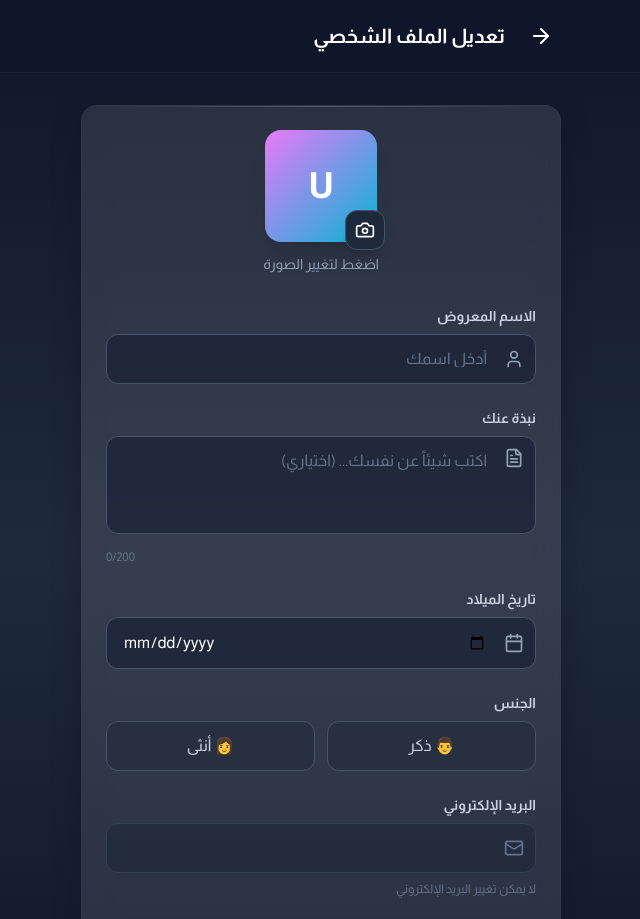
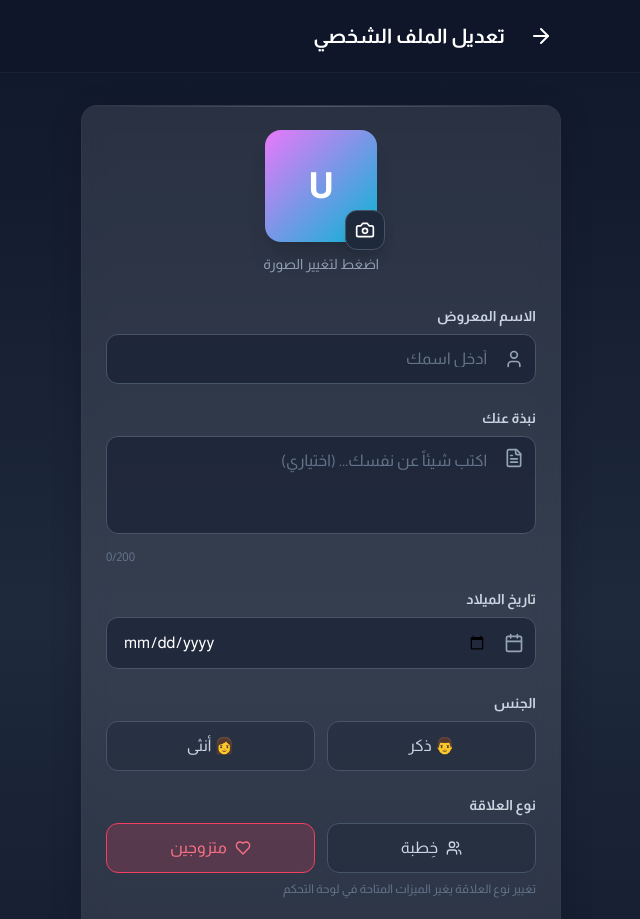
Before and after one commit to wesalappx/wesal-app, a Next.js app: page /settings/profile in a window 1280 px wide. Shown: the top 919 px of the page, without its empty margins (319-959 px from the left). Built offline with nearby package versions, Linux system fonts and the light colour scheme; no server answers.

Commit message:
fix: UI and AI improvements - Premium badge icon-only, AI response parsing, safe-area auth pages, mode switcher in settings

```diff
--- a/src/app/auth/login/page.tsx
+++ b/src/app/auth/login/page.tsx
@@ -143,7 +143,7 @@ export default function LoginPage() {
     }
 
     return (
-        <main className="min-h-[100dvh] w-full flex flex-col items-center justify-center py-10 px-4 sm:px-6 font-sans relative">
+        <main className="min-h-[100dvh] w-full flex flex-col items-center justify-center py-10 px-4 sm:px-6 font-sans relative overflow-y-auto" style={{ paddingTop: 'max(2.5rem, env(safe-area-inset-top))', paddingBottom: 'max(2.5rem, env(safe-area-inset-bottom))' }}>
             {/* Vibrant Mesh Gradient Background */}
             <div className="fixed inset-0 pointer-events-none -z-10">
                 <div className="absolute inset-0 bg-gradient-to-br from-indigo-50/80 via-purple-50/50 to-rose-50/80 animate-gradient-xy" />
--- a/src/app/auth/register/page.tsx
+++ b/src/app/auth/register/page.tsx
@@ -155,7 +155,7 @@ export default function RegisterPage() {
     }
 
     return (
-        <main className="min-h-[100dvh] w-full flex flex-col items-center justify-center py-10 px-4 sm:px-6 font-sans relative">
+        <main className="min-h-[100dvh] w-full flex flex-col items-center justify-center py-10 px-4 sm:px-6 font-sans relative overflow-y-auto" style={{ paddingTop: 'max(2.5rem, env(safe-area-inset-top))', paddingBottom: 'max(2.5rem, env(safe-area-inset-bottom))' }}>
             {/* Vibrant Mesh Gradient Background */}
             <div className="fixed inset-0 pointer-events-none -z-10">
                 <div className="absolute inset-0 bg-gradient-to-br from-indigo-50/80 via-purple-50/50 to-rose-50/80 animate-gradient-xy" />
--- a/src/app/dashboard/page.tsx
+++ b/src/app/dashboard/page.tsx
@@ -307,14 +307,12 @@ export default function Dashboard() {
                         <div className="w-10 h-10 relative">
                             <img src="/wesal-logo.svg" alt="Wesal" className="w-full h-full object-contain drop-shadow-lg" />
                         </div>
-                        <div>
+                        <div className="flex items-center gap-2">
                             <span className={`text-xl font-bold tracking-wide ${theme === 'light' ? 'text-slate-900' : 'text-white'}`}>
                                 {language === 'ar' ? 'وصال' : 'Wesal'}
                             </span>
                             {isPremium && (
-                                <span className="ml-2 inline-flex items-center gap-1 text-xs text-amber-500 font-medium">
-                                    <Crown className="w-3 h-3" /> Premium
-                                </span>
+                                <Crown className="w-4 h-4 text-amber-500" />
                             )}
                         </div>
                     </div>
--- a/src/app/settings/profile/page.tsx
+++ b/src/app/settings/profile/page.tsx
@@ -2,12 +2,13 @@
 
 import { useState, useEffect, useRef } from 'react';
 import { motion } from 'framer-motion';
-import { ArrowRight, Camera, User, Mail, Calendar, Check, Loader2, AlertCircle, FileText } from 'lucide-react';
+import { ArrowRight, Camera, User, Mail, Calendar, Check, Loader2, AlertCircle, FileText, Heart, Users } from 'lucide-react';
 import Link from 'next/link';
 import { useRouter } from 'next/navigation';
 import { useAuth } from '@/hooks/useAuth';
 import { createClient } from '@/lib/supabase/client';
 import { useSettingsStore } from '@/stores/settings-store';
+import { useRelationshipStage, RelationshipStage } from '@/hooks/useRelationshipStage';
 
 export default function ProfileEditPage() {
     const { user, updateProfile } = useAuth();
@@ -29,6 +30,11 @@ export default function ProfileEditPage() {
     const [isLoading, setIsLoading] = useState(false);
     const [success, setSuccess] = useState(false);
 
+    // Relationship stage
+    const { stage, updateStage, isLoading: stageLoading } = useRelationshipStage();
+    const [selectedStage, setSelectedStage] = useState<RelationshipStage>('married');
+    const [stageUpdating, setStageUpdating] = useState(false);
+
     // Load user data on mount
     useEffect(() => {
         if (user) {
@@ -40,6 +46,13 @@ export default function ProfileEditPage() {
             setAvatarUrl(user.user_metadata?.avatar_url || null);
         }
     }, [user]);
+
+    // Sync stage with hook
+    useEffect(() => {
+        if (!stageLoading) {
+            setSelectedStage(stage);
+        }
+    }, [stage, stageLoading]);
 
     const validateForm = (): boolean => {
         const newErrors: Record<string, string> = {};
@@ -318,6 +331,64 @@ export default function ProfileEditPage() {
                             </div>
                         </div>
 
+                        {/* Relationship Stage */}
+                        <div className="space-y-2">
+                            <label className={`block text-sm font-bold text-right ${theme === 'light' ? 'text-slate-700' : 'text-surface-300'}`}>
+                                نوع العلاقة
+                            </label>
+                            <div className="grid grid-cols-2 gap-3">
+                                <button
+                                    type="button"
+                                    disabled={stageUpdating}
+                                    onClick={async () => {
+                                        if (selectedStage === 'khatba') return;
+                                        setStageUpdating(true);
+                                        try {
+                                            await updateStage('khatba');
+                                            setSelectedStage('khatba');
+                                        } catch (e) {
+                                            console.error('Failed to update stage:', e);
+                                        } finally {
+                                            setStageUpdating(false);
+                                        }
+                                    }}
+                                    className={`py-3 rounded-xl border font-medium transition-all flex items-center justify-center gap-2 disabled:opacity-50 ${selectedStage === 'khatba'
+                                        ? 'bg-violet-500/20 border-violet-500 text-violet-400'
+                                        : theme === 'light' ? 'bg-white border-slate-200 text-slate-600 hover:bg-slate-50' : 'bg-surface-800/50 border-surface-600 text-surface-300 hover:bg-surface-700/50'
+                                        }`}
+                                >
+                                    <Users className="w-4 h-4" />
+                                    خِطبة
+                                </button>
+                                <button
+                                    type="button"
+                                    disabled={stageUpdating}
+                                    onClick={async () => {
+                                        if (selectedStage === 'married') return;
+                                        setStageUpdating(true);
+                                        try {
+                                            await updateStage('married');
+                                            setSelectedStage('married');
+                                        } catch (e) {
+                                            console.error('Failed to update stage:', e);
+                                        } finally {
+                                            setStageUpdating(false);
+                                        }
+                                    }}
+                                    className={`py-3 rounded-xl border font-medium transition-all flex items-center justify-center gap-2 disabled:opacity-50 ${selectedStage === 'married'
+                                        ? 'bg-rose-500/20 border-rose-500 text-rose-400'
+                                        : theme === 'light' ? 'bg-white border-slate-200 text-slate-600 hover:bg-slate-50' : 'bg-surface-800/50 border-surface-600 text-surface-300 hover:bg-surface-700/50'
+                                        }`}
+                                >
+                                    <Heart className="w-4 h-4" />
+                                    متزوجين
+                                </button>
+                            </div>
+                            <p className={`text-xs text-right ${theme === 'light' ? 'text-slate-500' : 'text-surface-500'}`}>
+                                تغيير نوع العلاقة يغير الميزات المتاحة في لوحة التحكم
+                            </p>
+                        </div>
+
                         {/* Email Field - Read Only */}
                         <div className="space-y-2">
                             <label className="block text-sm font-bold text-surface-300 text-right">
--- a/src/lib/ai.ts
+++ b/src/lib/ai.ts
@@ -232,7 +232,8 @@ async function callGeminiChat(messages: ChatMessage[]): Promise<string> {
         }
 
         const data = await response.json();
-        const content = data.choices?.[0]?.message?.content;
+        // API returns { content: string } directly, not OpenAI format
+        const content = data.content || data.choices?.[0]?.message?.content;
 
         if (!content) {
             console.error('No content in AI chat response:', data);
@@ -319,7 +320,8 @@ async function callGemini(prompt: string, systemRole: string): Promise<string> {
         }
 
         const data = await response.json();
-        const content = data.choices?.[0]?.message?.content;
+        // API returns { content: string } directly, not OpenAI format
+        const content = data.content || data.choices?.[0]?.message?.content;
 
         if (!content) {
             console.error('No content in AI response:', data);
```
